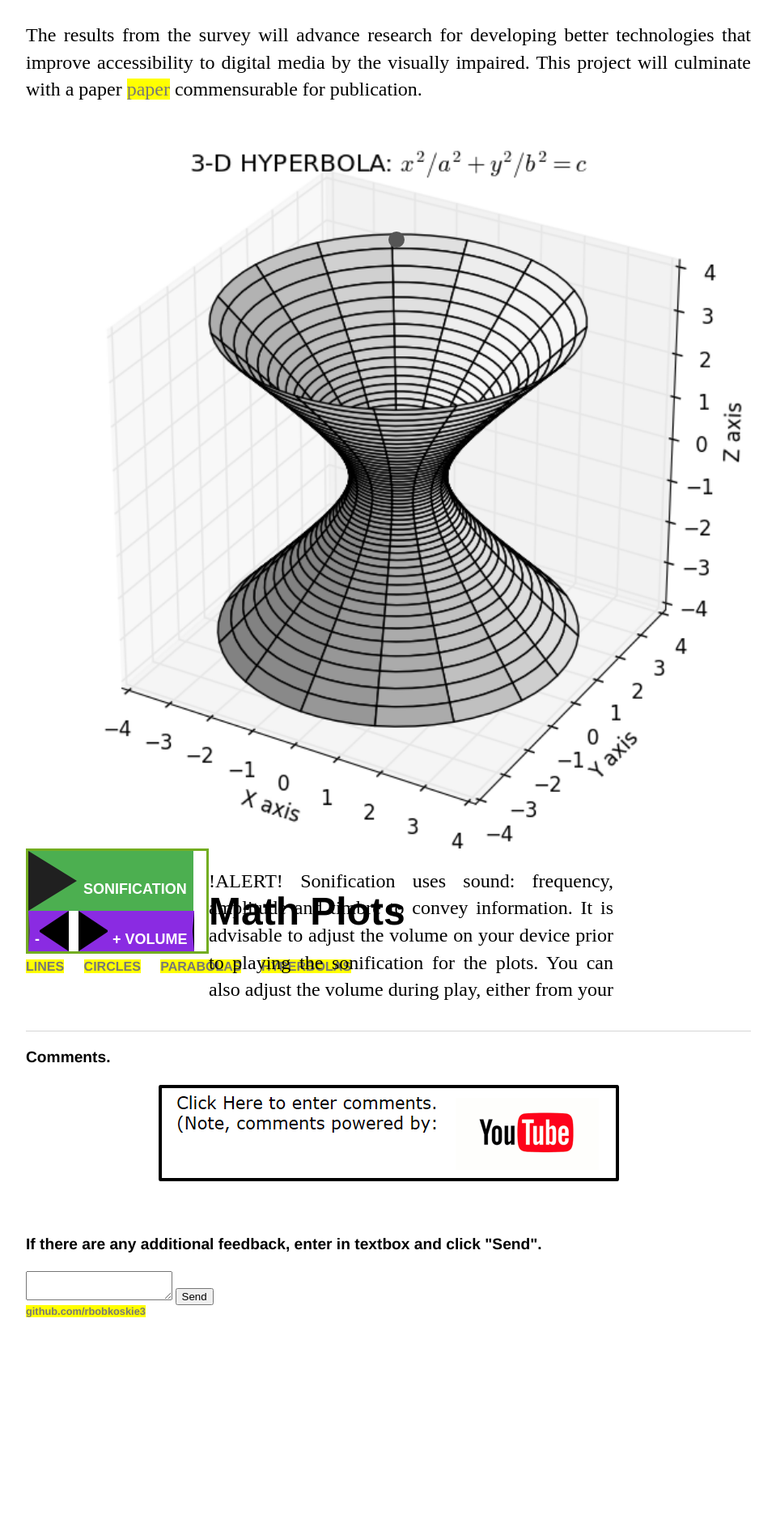
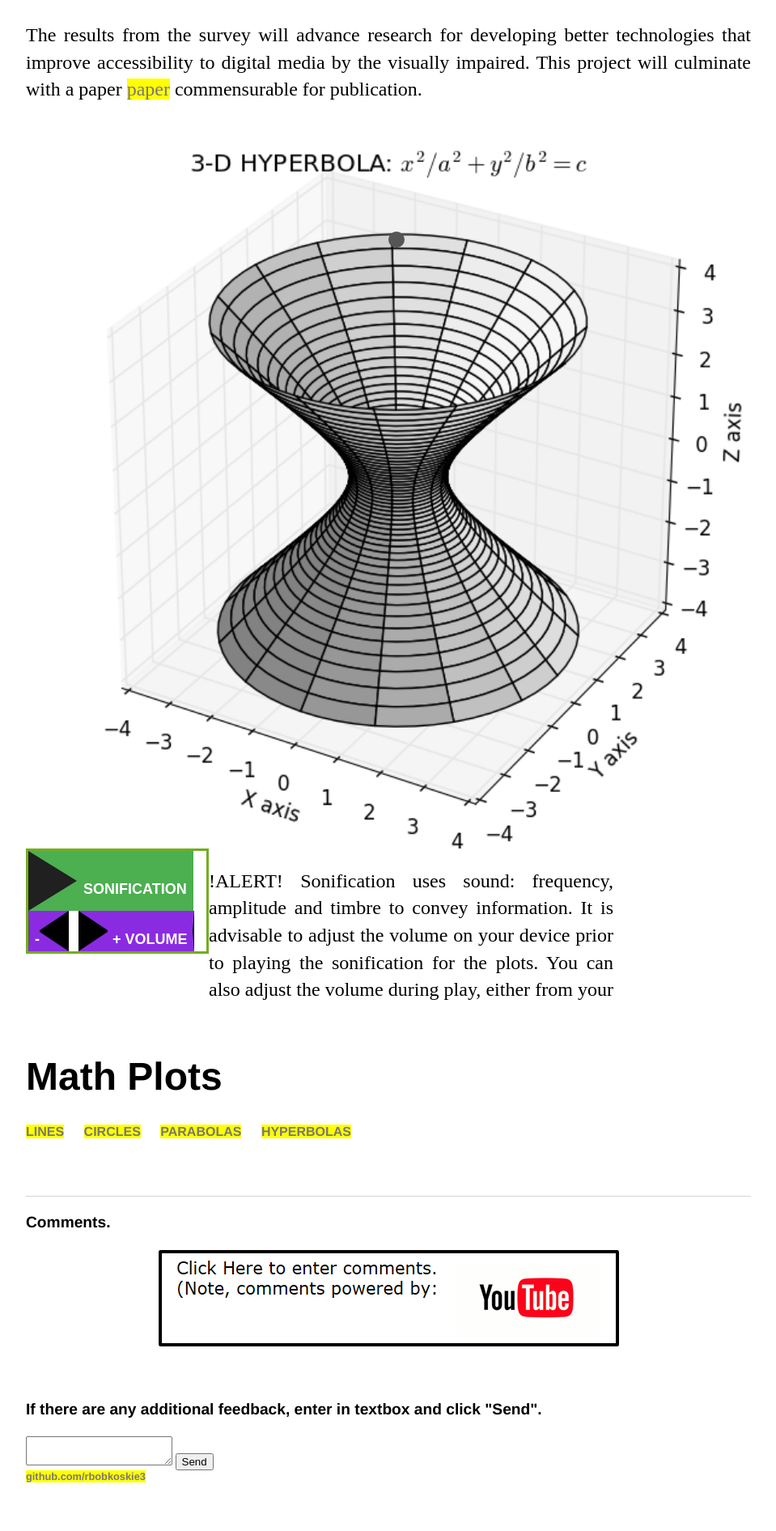
Before and after one commit to rbobkoskie3/rbobkoskie3.github.io, a Jekyll site: the page built from index.html, in a window 1280 px wide. Shown: the part 695-2586 px from the top of the page at 81% size, without its empty margins (160-1119 px from the left). Built offline with Jekyll 4.4.1, drawn with Linux system fonts in a browser that asks for light colours; before the commit the page ends 2382 px from its top, so only the background shows below that.

Commit message:
Add files via upload

```diff
--- a/index.html
+++ b/index.html
@@ -291,8 +291,8 @@ title: Math, Sonification, Plots
             // height: 100%;
             display:inline-block;
             // float:left;
-            // position:relative;
-            position:absolute;
+            position:relative;
+            // position:absolute;
             overflow-y: scroll;
             // padding: 0px 10px 0px 10px;
             // border: 3px solid #73AD21;
```
